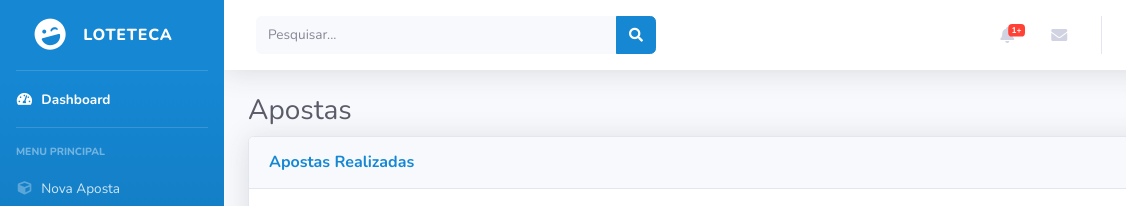
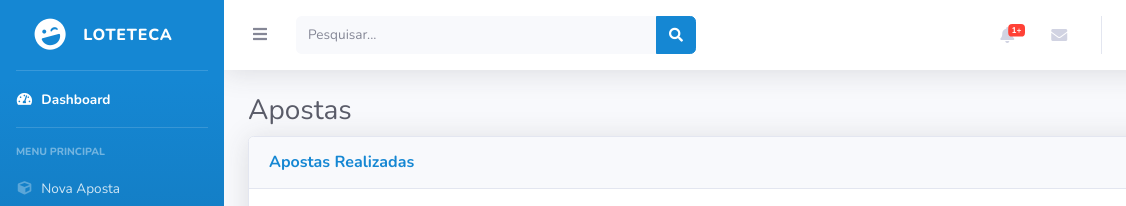
Before and after one commit to pedroved/loteriaweb-front, a website with bundled scripts: page apostas.html in a window 1280 px wide. Shown: the top 206 px of the page, 0-1126 px from the left. Built offline with nearby package versions, Linux system fonts and the light colour scheme.

Commit message:
add boton

```diff
--- a/apostas.html
+++ b/apostas.html
@@ -85,7 +85,7 @@
         <nav class="navbar navbar-expand navbar-light bg-white topbar mb-4 static-top shadow">
 
           <!-- Sidebar Toggle (Topbar) -->
-          <button id="sidebarToggleTop" class="btn btn-link d-md-none rounded-circle mr-3">
+          <button id="sidebarToggleTop" class="btn">
             <i class="fa fa-bars"></i>
           </button>
 
```
Also changed, not shown: novaaposta.html (+1 -1 lines), resultado.html (+1 -1 lines).
